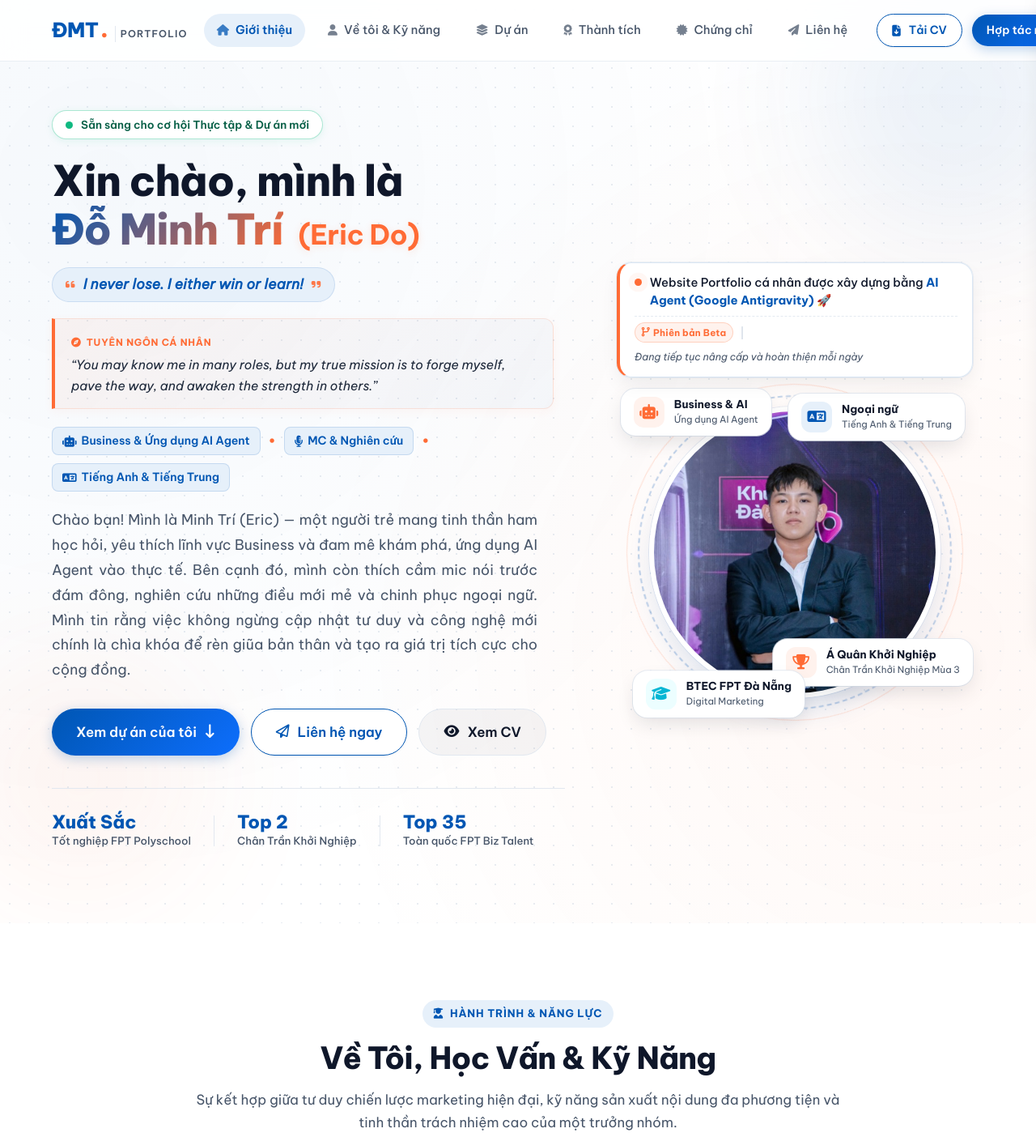
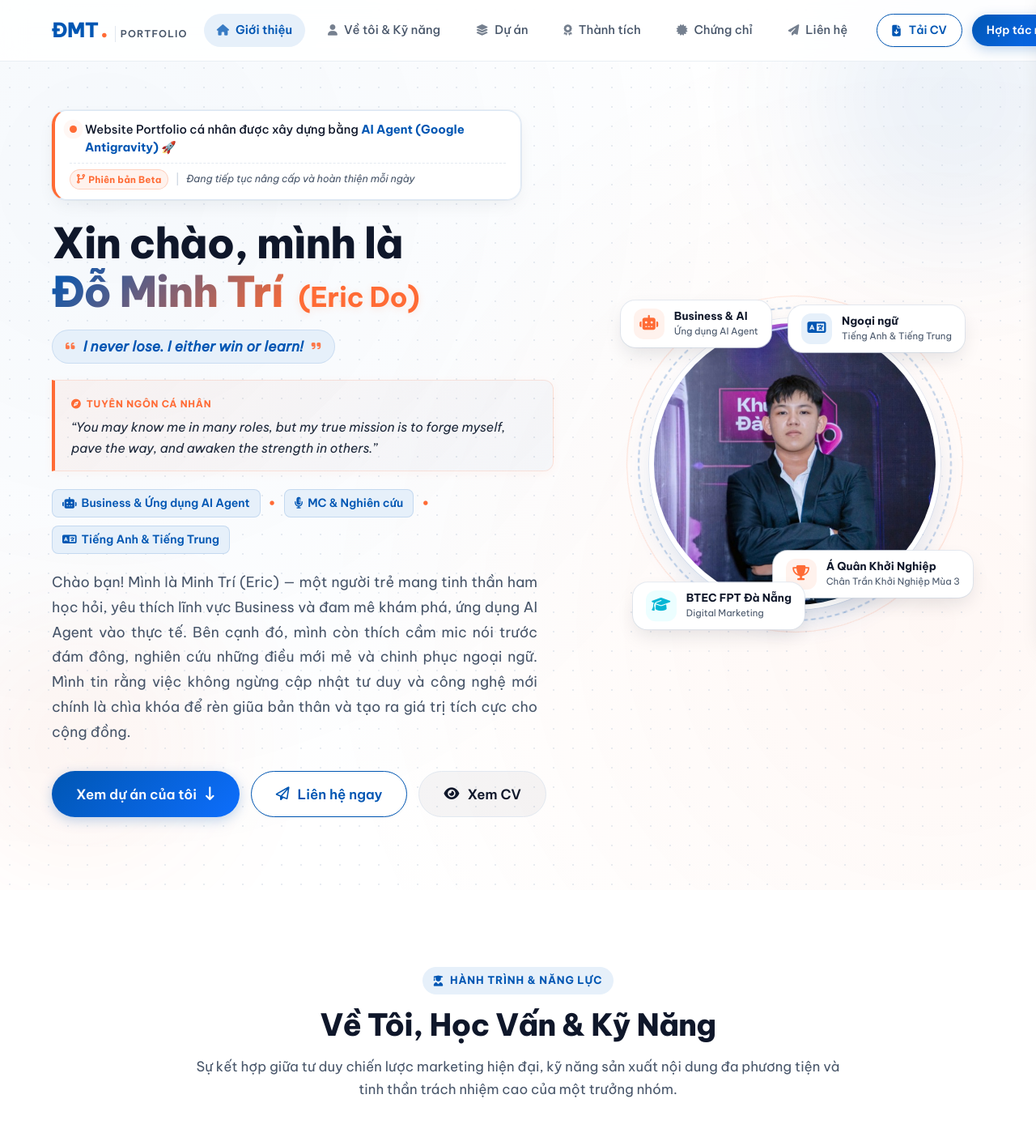
Before and after one commit to dominhtri2206-create/portfolio-minh-tri, a plain HTML site: page index.html in a window 1280 px wide. Shown: the top 1404 px of the page at 81% size. Drawn offline with Linux system fonts and the light colour scheme; animation ran at ten frames a second.

Commit message:
refactor(hero): move AI status badge to top, remove old status badge and stats section

```diff
--- a/index.html
+++ b/index.html
@@ -106,9 +106,21 @@
       <div class="container hero-container">
         <!-- Hero Text Content -->
         <div class="hero-content reveal-left">
-          <div class="status-badge">
-            <span class="status-dot"></span>
-            <span>Sẵn sàng cho cơ hội Thực tập & Dự án mới</span>
+          <!-- Khung thông tin AI Agent Portfolio (Live Status) -->
+          <div class="hero-ai-badge">
+            <div class="ai-badge-content">
+              <div class="ai-badge-row-main">
+                <span class="live-status-dot" aria-hidden="true"></span>
+                <span class="ai-badge-text-main">
+                  Website Portfolio cá nhân được xây dựng bằng <strong>AI Agent (Google Antigravity)</strong> 🚀
+                </span>
+              </div>
+              <div class="ai-badge-row-sub">
+                <span class="ai-beta-tag"><i class="fa-solid fa-code-branch"></i> Phiên bản Beta</span>
+                <span class="ai-sub-separator">|</span>
+                <span class="ai-badge-text-sub">Đang tiếp tục nâng cấp và hoàn thiện mỗi ngày</span>
+              </div>
+            </div>
           </div>
 
           <h1 class="hero-title">
@@ -160,45 +172,10 @@
               <span>Xem CV</span>
             </a>
           </div>
-
-          <!-- Quick Metrics / Key Strengths -->
-          <div class="hero-stats">
-            <div class="stat-item">
-              <span class="stat-number">Xuất Sắc</span>
-              <span class="stat-label">Tốt nghiệp FPT Polyschool</span>
-            </div>
-            <div class="stat-divider"></div>
-            <div class="stat-item">
-              <span class="stat-number">Top 2</span>
-              <span class="stat-label">Chân Trần Khởi Nghiệp</span>
-            </div>
-            <div class="stat-divider"></div>
-            <div class="stat-item">
-              <span class="stat-number">Top 35</span>
-              <span class="stat-label">Toàn quốc FPT Biz Talent</span>
-            </div>
-          </div>
         </div>
 
         <!-- Hero Avatar Visual -->
         <div class="hero-visual reveal-right">
-          <!-- Khung thông tin AI Agent Portfolio (Live Status) -->
-          <div class="hero-ai-badge">
-            <div class="ai-badge-content">
-              <div class="ai-badge-row-main">
-                <span class="live-status-dot" aria-hidden="true"></span>
-                <span class="ai-badge-text-main">
-                  Website Portfolio cá nhân được xây dựng bằng <strong>AI Agent (Google Antigravity)</strong> 🚀
-                </span>
-              </div>
-              <div class="ai-badge-row-sub">
-                <span class="ai-beta-tag"><i class="fa-solid fa-code-branch"></i> Phiên bản Beta</span>
-                <span class="ai-sub-separator">|</span>
-                <span class="ai-badge-text-sub">Đang tiếp tục nâng cấp và hoàn thiện mỗi ngày</span>
-              </div>
-            </div>
-          </div>
-
           <div class="avatar-wrapper">
             <!-- Pulsing Rings -->
             <div class="avatar-ring ring-1"></div>
--- a/style.css
+++ b/style.css
@@ -683,66 +683,32 @@ button, input, textarea, select {
   display: flex;
   flex-wrap: wrap;
   gap: 14px;
-  margin-bottom: 40px;
-}
-
-/* Quick Metrics */
-.hero-stats {
-  display: flex;
-  align-items: center;
-  gap: 28px;
-  padding-top: 28px;
-  border-top: 1px solid var(--border-color);
-}
-
-.stat-item {
-  display: flex;
-  flex-direction: column;
-}
-
-.stat-number {
-  font-size: 1.4rem;
-  font-weight: 800;
-  color: var(--primary);
-  line-height: 1.2;
-}
-
-.stat-label {
-  font-size: 0.82rem;
-  color: var(--text-muted);
-  font-weight: 500;
-}
-
-.stat-divider {
-  width: 1px;
-  height: 38px;
-  background-color: var(--border-color);
+  margin-bottom: 0;
 }
 
 /* Hero Avatar & Visual */
 .hero-visual {
   display: flex;
-  flex-direction: column;
   align-items: center;
   justify-content: center;
   position: relative;
-  gap: 36px;
 }
 
 /* Khung thông tin AI Agent Portfolio */
 .hero-ai-badge {
-  width: 100%;
-  max-width: 440px;
+  display: inline-block;
+  width: fit-content;
+  max-width: 580px;
   background: rgba(255, 255, 255, 0.95);
   backdrop-filter: blur(12px);
   -webkit-backdrop-filter: blur(12px);
   border: 1px solid rgba(0, 86, 179, 0.14);
   border-left: 4.5px solid var(--accent-orange);
   border-radius: var(--radius-lg);
-  padding: 13px 18px;
-  box-shadow: 0 10px 25px -4px rgba(15, 23, 42, 0.08), 0 0 0 1px rgba(226, 232, 240, 0.6);
+  padding: 12px 18px;
+  box-shadow: 0 8px 22px -4px rgba(15, 23, 42, 0.07), 0 0 0 1px rgba(226, 232, 240, 0.6);
   transition: transform var(--transition-fast), box-shadow var(--transition-fast);
-  z-index: 5;
+  margin-bottom: 24px;
 }
 
 .hero-ai-badge:hover {
@@ -3067,15 +3033,6 @@ textarea.form-control {
     width: 100%;
   }
 
-  .hero-stats {
-    flex-direction: column;
-    gap: 16px;
-  }
-
-  .stat-divider {
-    display: none;
-  }
-
   .avatar-wrapper {
     width: 250px;
     height: 250px;
@@ -3085,13 +3042,11 @@ textarea.form-control {
     display: none;
   }
 
-  .hero-visual {
-    gap: 22px;
-  }
-
   .hero-ai-badge {
     padding: 10px 14px;
+    width: 100%;
     max-width: 100%;
+    margin-bottom: 20px;
   }
 
   .ai-badge-text-main {
```
